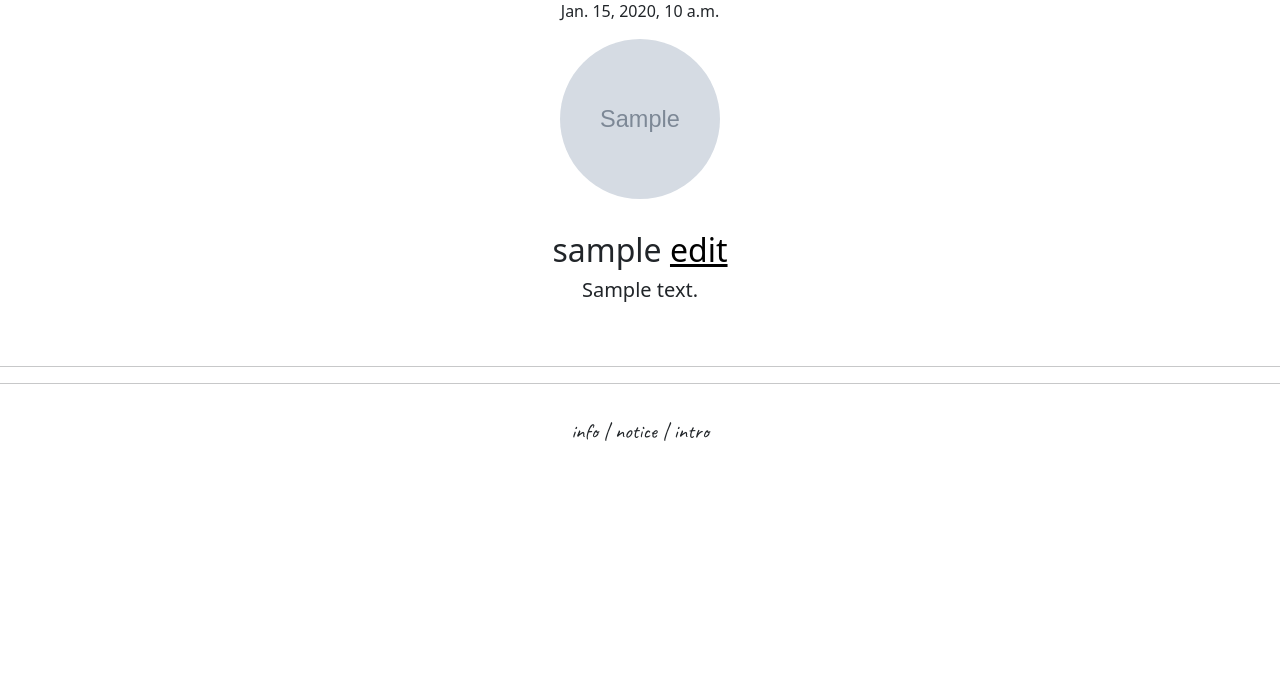
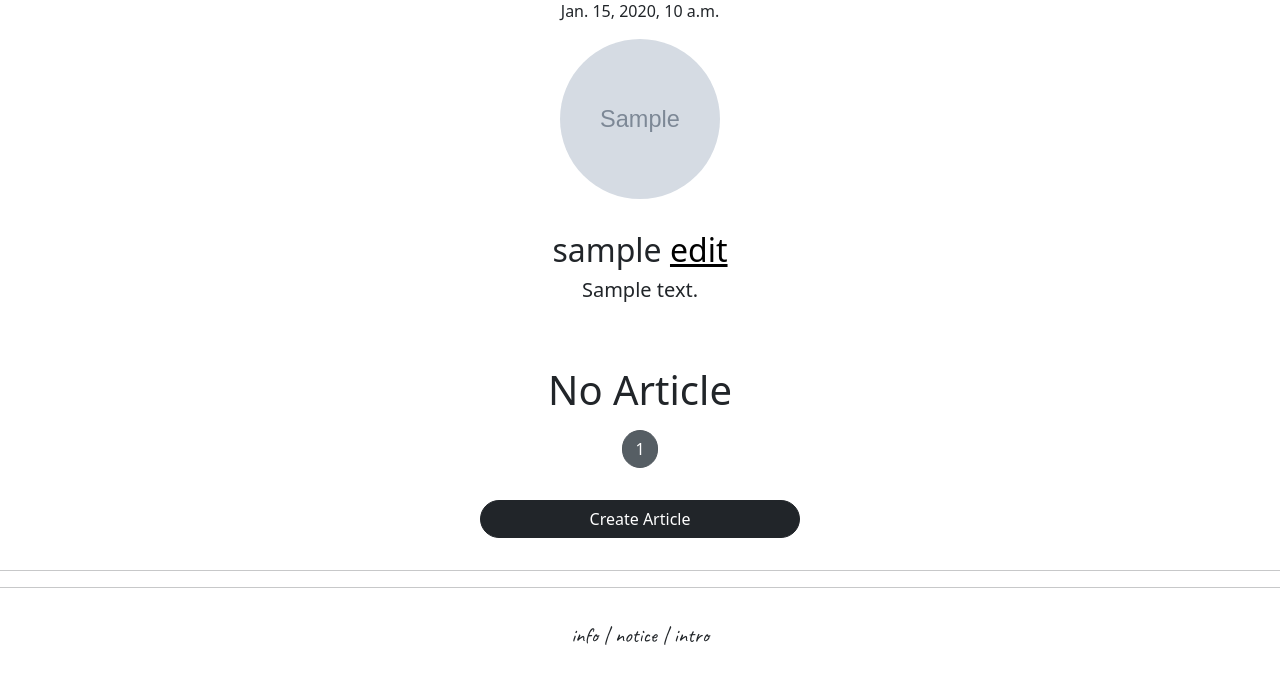
Before and after one commit to hwangstone1/django_project_1, a Django app: template accountapp/templates/accountapp/detail.html in a window 1280 px wide. Shown: the part 234-917 px from the top of the page. Before the commit the page ends 675 px from the top, so only its background shows below. Run offline with Django 4.2, Linux system fonts and the light colour scheme; the template is opened without the code that fills it: most values are stand-ins (such as "Sample title", 1, 10 or a date in 2020); grey boxes marked "Sample" are stand-in pictures; some libraries are stand-ins or nearby versions; some web fonts are replaced.

Commit message:
projectapp_2

```diff
--- a/accountapp/templates/accountapp/detail.html
+++ b/accountapp/templates/accountapp/detail.html
@@ -38,6 +38,9 @@
             </a>
         {% endif %}
     </div>
+    <div>
+        {% include 'snippets/list_project.html' with article_list=object_list %}
+    </div>
 </div>
 
 {% endblock %}
--- a/articleapp/forms.py
+++ b/articleapp/forms.py
@@ -6,4 +6,4 @@
 class ArticleCreationForm(ModelForm):
     class Meta:
         model = Article
-        fields = ['title', 'image', 'content']
+        fields = ['title', 'image', 'project', 'content']
--- a/articleapp/models.py
+++ b/articleapp/models.py
@@ -2,9 +2,12 @@
 from django.db import models
 
 # Create your models here.
+from projectapp.models import Project
+
 
 class Article(models.Model):
     writer = models.ForeignKey(User, on_delete=models.SET_NULL, related_name='article', null=True)
+    project = models.ForeignKey(Project, on_delete=models.SET_NULL, related_name='article', null=True)
 
     title = models.CharField(max_length=200, null=True)
     image = models.ImageField(upload_to='article/', null=False)
--- a/projectapp/templates/projectapp/detail.html
+++ b/projectapp/templates/projectapp/detail.html
@@ -15,4 +15,10 @@
       </h5>
     </div>
   </div>
+
+  <div>
+
+      {% include 'snippets/list_project.html' with article_list=object_list %}
+
+  </div>
 {% endblock %}
--- /dev/null
+++ b/templates/snippets/list_project.html
@@ -0,0 +1,60 @@
+
+{% load static %}
+
+<style>
+
+
+
+        .container {
+              padding: 0;
+              margin: 0, auto;
+         }
+
+        .container div {
+              width: 250px;
+              background-color: antiquewhite;
+              display: flex;
+              justify-content: center;
+              align-items: center;
+              border-radius: 1rem;
+
+            }
+
+        .container a {
+        width: 45;
+        max-width : 250px;
+        }
+
+        .container img {
+            width: 100%;
+            border-radius: 1rem;
+            }
+
+
+
+
+</style>
+
+{% if article_list %}
+<div class="container">
+    {% for article in article_list %}
+    <a href="{% url 'articleapp:detail' pk=article.pk %}">
+        {% include 'snippets/card.html' with article=article %}
+    </a>
+    {% endfor %}
+</div>
+{% else %}
+<div style="text-align:center">
+    <h1> No Article</h1>
+</div>
+{% endif %}
+
+{% include 'snippets/pagination.html' with page_obj=page_obj %}
+
+<div style="text-align:center;">
+    <a href="{% url 'articleapp:create' %}" class="btn btn-dark rounded-pill col-3 mt-3 mb-3">
+        Create Article
+    </a>
+</div>
+
+<script src="{% static 'js/magicgrid.js' %}"></script>
```
Also changed, not shown: accountapp/views.py (+11 -2 lines), projectapp/views.py (+9 -1 lines), articleapp/migrations/0002_article_project.py (added).
